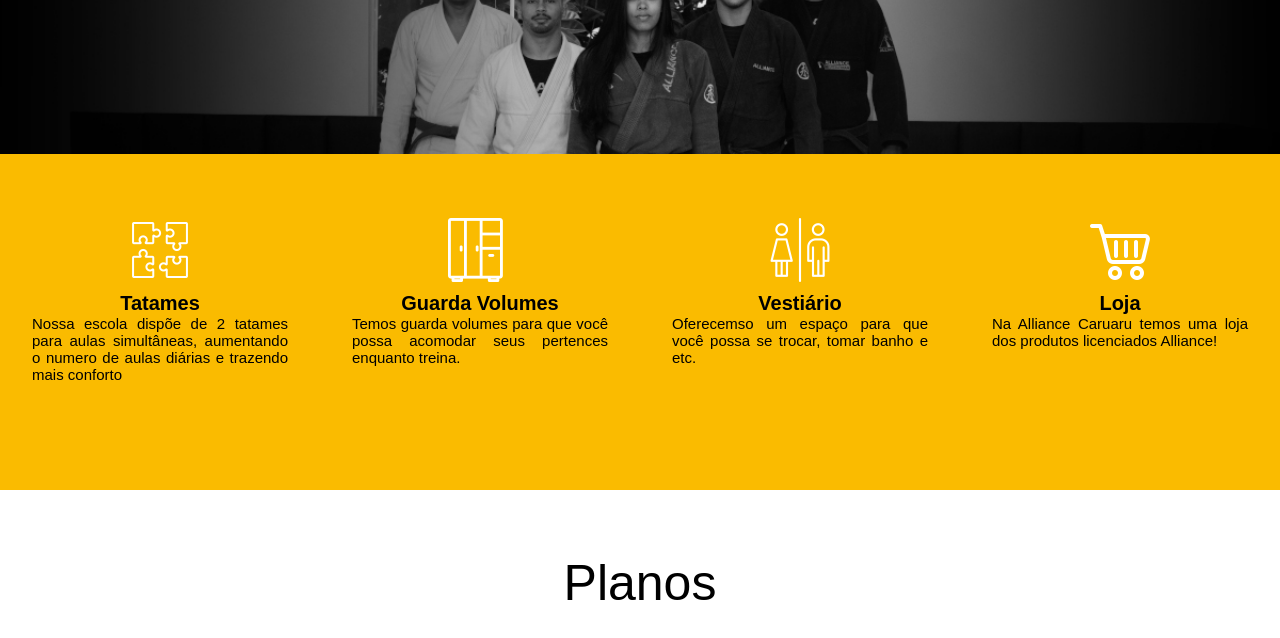
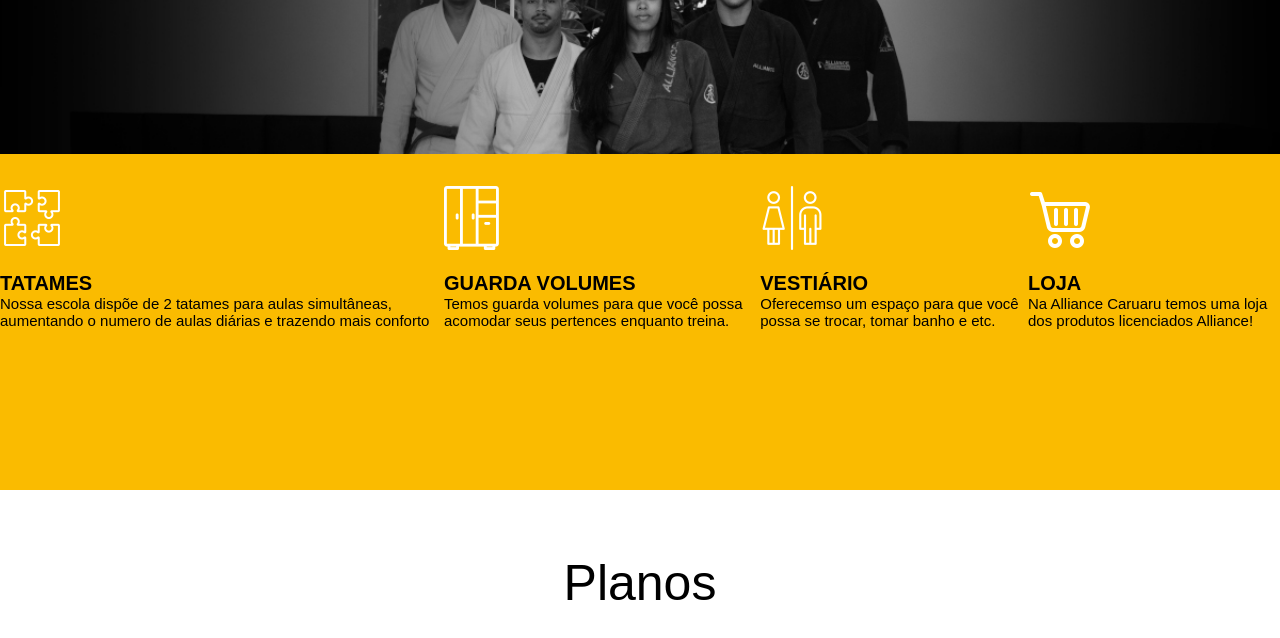
Before and after one commit to DougTheBoy/Site-Alliance, a plain HTML site: page index.html in a window 1280 px wide. Shown: the part 310-948 px from the top of the page. Drawn offline with Linux system fonts and the light colour scheme.

Commit message:
index.html

```diff
--- a/index.html
+++ b/index.html
@@ -1,5 +1,5 @@
 <!DOCTYPE html>
-<html lang="en">
+<html lang="pt-BR">
 <head>
   <meta charset="UTF-8">
   <meta http-equiv="X-UA-Compatible" content="IE=edge">
@@ -32,27 +32,27 @@
   <main>
     <section id="academia">
         <div class="sup-acad" >
-          <h1 class="list-titulo" data-anime="left">A ACADEMIA</h1>
+          <spam class="list-titulo" data-anime="left">A ACADEMIA</spam>
         </div>
         <div class="bot-list">
-          <div class="list-itens" data-anime="up">
+          <div class="list-itens1" data-anime="up">
             <img class="img-list" src="images/tatamebranco.png" alt="">
-            <h2>Tatames</h2>
+            <h2>TATAMES</h2>
             <p>Nossa escola dispõe de 2 tatames para aulas simultâneas, aumentando o numero de aulas diárias e trazendo mais conforto</p>
           </div>
-          <div class="list-itens" data-anime="up">
+          <div class="list-itens2" data-anime="up">
             <img class="img-list" src="images/armario.png" alt="">
-            <h2>Guarda Volumes</h2>
+            <h2>GUARDA VOLUMES</h2>
             <p>Temos guarda volumes para que você possa acomodar seus pertences enquanto treina.</p>
           </div>
-          <div class="list-itens" data-anime="up">
+          <div class="list-itens3" data-anime="up">
             <img class="img-list" src="images/banheiro.png" alt="">
-            <h2>Vestiário</h2>
+            <h2>VESTIÁRIO</h2>
             <p>Oferecemso um espaço para que você possa se trocar, tomar banho e etc.</p>
           </div>
-          <div class="list-itens" data-anime="up">
+          <div class="list-itens4" data-anime="up">
             <img class="img-list" src="images/carrinho-de-compras.png" alt="">
-            <h2>Loja</h2>
+            <h2>LOJA</h2>
             <p>Na Alliance Caruaru temos uma loja dos produtos licenciados Alliance!</p>
           </div>
         </div>
```
